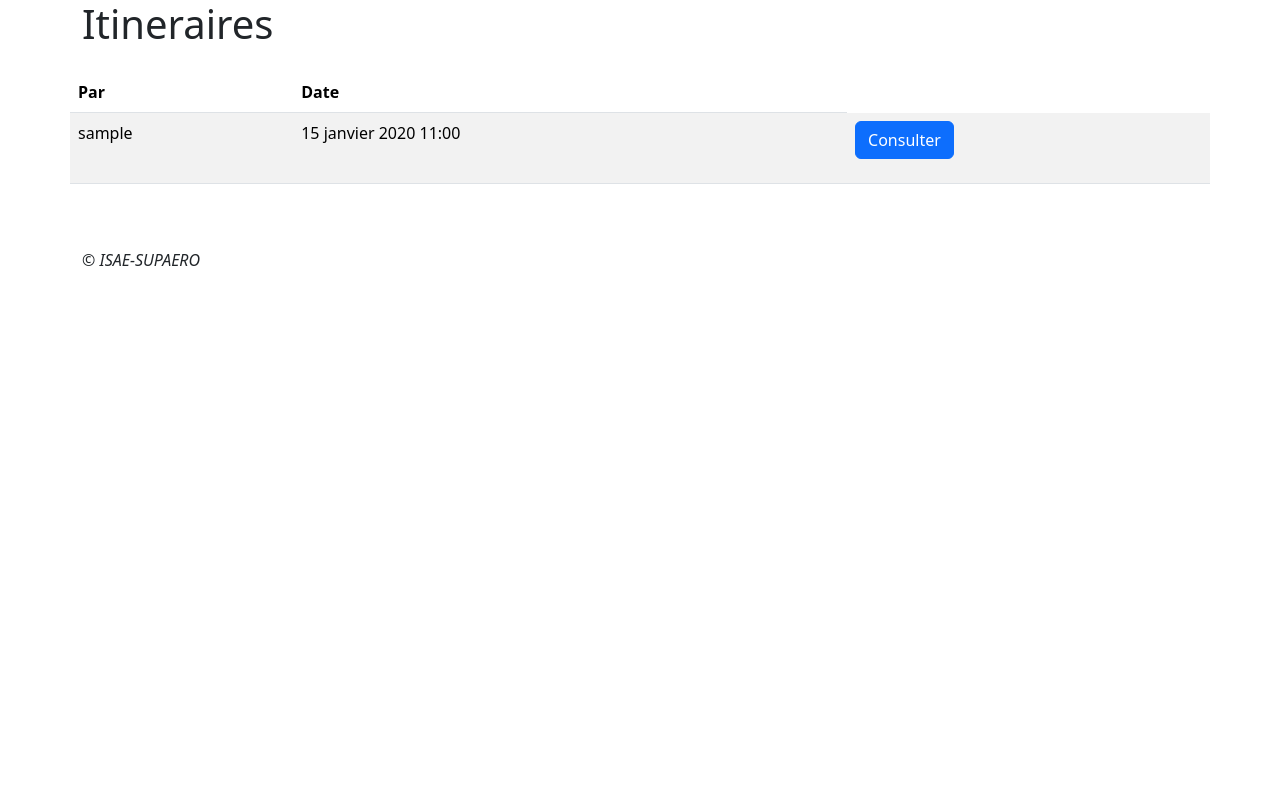
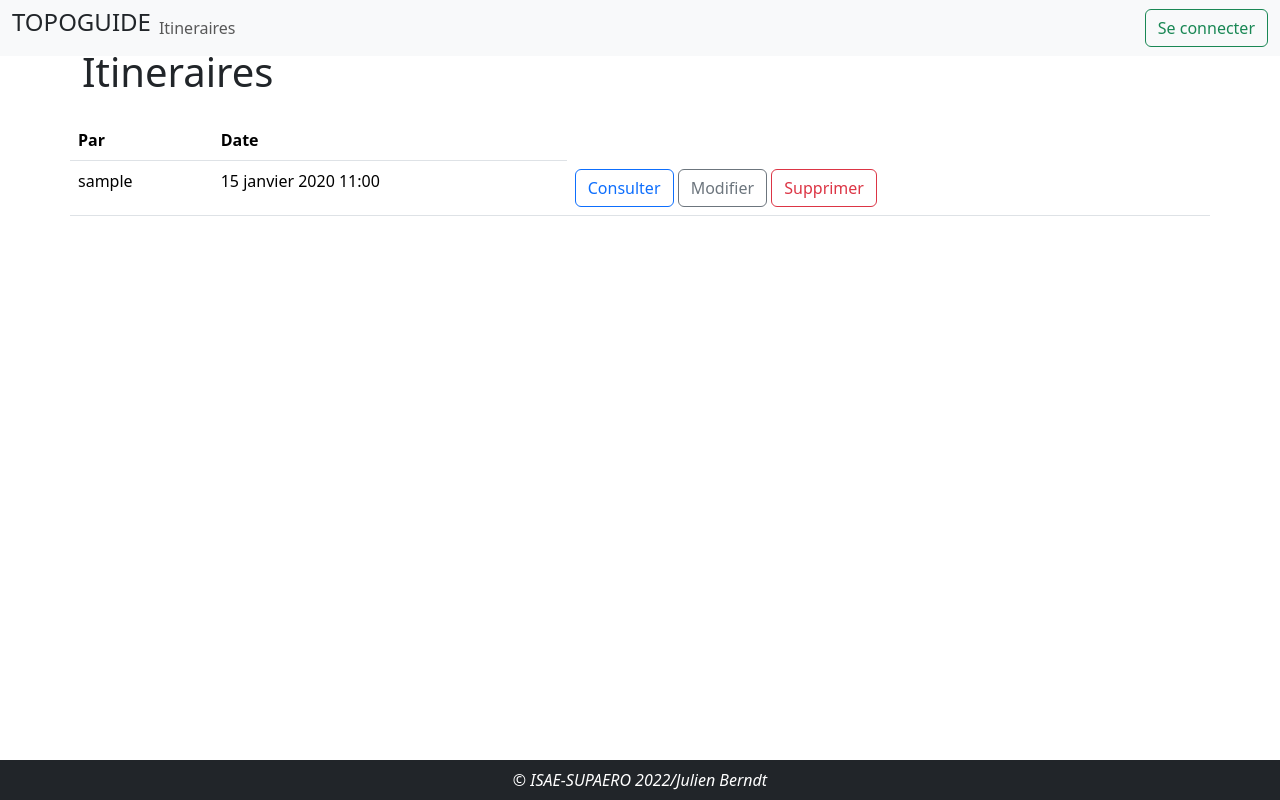
Before and after one commit to julienB43/topoguide-julien-berndt, a Django app: page /itineraires/sorties/1 in a window 1280 px wide. Run offline with Django 4.2, Linux system fonts and the light colour scheme; tables that the repository leaves empty hold one stand-in row (values such as "Sample post"); some libraries are stand-ins or nearby versions.

Commit message:
Add navbar to navigate between pages

```diff
--- a/topoguide/itineraires/templates/itineraires/sorties.html
+++ b/topoguide/itineraires/templates/itineraires/sorties.html
@@ -1,6 +1,12 @@
 {% extends 'base.html' %}
 
 {% block title %}Liste des itineraires{% endblock title%}
+
+{%block back%}
+<li class="text">
+    <a class="nav-link" href="{%url 'itineraires:itineraire'%}">Itineraires</a>
+</li>
+{% endblock back%}
 
 {%block content%}
 
@@ -9,7 +15,7 @@
 </div>
 
 <div class="row">
-    <table class="table table-striped">
+    <table class="table">
         <thead>
             <tr>
                 <th>Par</th>
@@ -21,11 +27,9 @@
                 <tr>
                     <td>{{ sortie.user }}</td>
                     <td>{{ sortie.date_sortie }}</td>
-                    <td><div class="clearfix">
-                            <div class="float-right pb-3">
-                                <button type="submit" class="btn btn-primary">Consulter</button>
-                            </div>
-                        </div>
+                    <td><button type="submit" class="btn btn-outline-primary">Consulter</button>
+                        <button type="submit" class="btn btn-outline-secondary">Modifier</button>
+                        <button type="submit" class="btn btn-outline-danger">Supprimer</button>
                     </td>
                 </tr>
             {% endfor %}
--- a/topoguide/templates/base.html
+++ b/topoguide/templates/base.html
@@ -12,15 +12,27 @@
 </head>
 
 <body>
-    <div class="container">
+
+    <nav class="navbar pb-2 navbar-expand-sm bg-light navbar-light fixed-top">
+        <div class="container-fluid">
+            <ul class="navbar-nav">
+                <li>
+                    <h4>TOPOGUIDE</h4>
+                </li>
+                {%block back%}{%endblock back%}
+            </ul>
+            <a class="btn btn-outline-success" href="http://127.0.0.1:8000/accounts/login/">Se connecter</a>
+        </div>
+    </nav>
+
+    <div class="container mt-5">
 
         {% block content %}{% endblock %}
 
-        <div class="row pt-5">
-            <footer>
-                <em>&copy; ISAE-SUPAERO</em>
-            </footer>
+        <div class="p-2 bg-dark text-center text-white fixed-bottom">
+            <em>&copy; ISAE-SUPAERO 2022/Julien Berndt</em>
         </div>
+
     </div>
 </body>
 </html>
```
